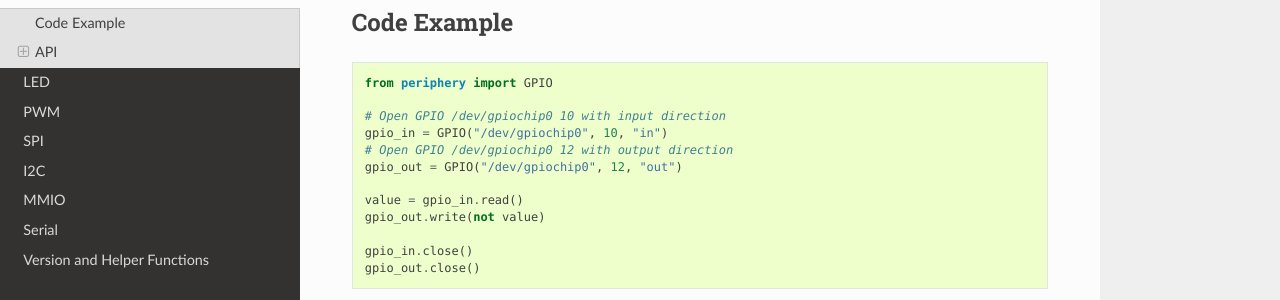
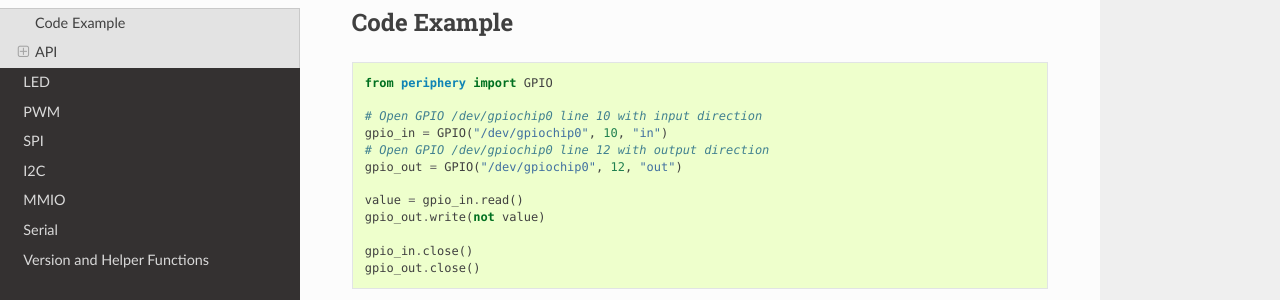
Before and after one commit to vsergeev/python-periphery, a Sphinx documentation site: the page built from docs/gpio.rst, in a window 1280 px wide and 1386 px high. Shown: the part 154-454 px from the top of the window. Built offline with Sphinx 7.4.7 and the Read the Docs theme 2.0.0, drawn with Linux system fonts in a browser that asks for light colours.

Commit message:
docs/gpio: clarify wording in gpio example comments

```diff
--- a/docs/gpio.rst
+++ b/docs/gpio.rst
@@ -8,9 +8,9 @@ Code Example
 
     from periphery import GPIO
 
-    # Open GPIO /dev/gpiochip0 10 with input direction
+    # Open GPIO /dev/gpiochip0 line 10 with input direction
     gpio_in = GPIO("/dev/gpiochip0", 10, "in")
-    # Open GPIO /dev/gpiochip0 12 with output direction
+    # Open GPIO /dev/gpiochip0 line 12 with output direction
     gpio_out = GPIO("/dev/gpiochip0", 12, "out")
 
     value = gpio_in.read()
```
